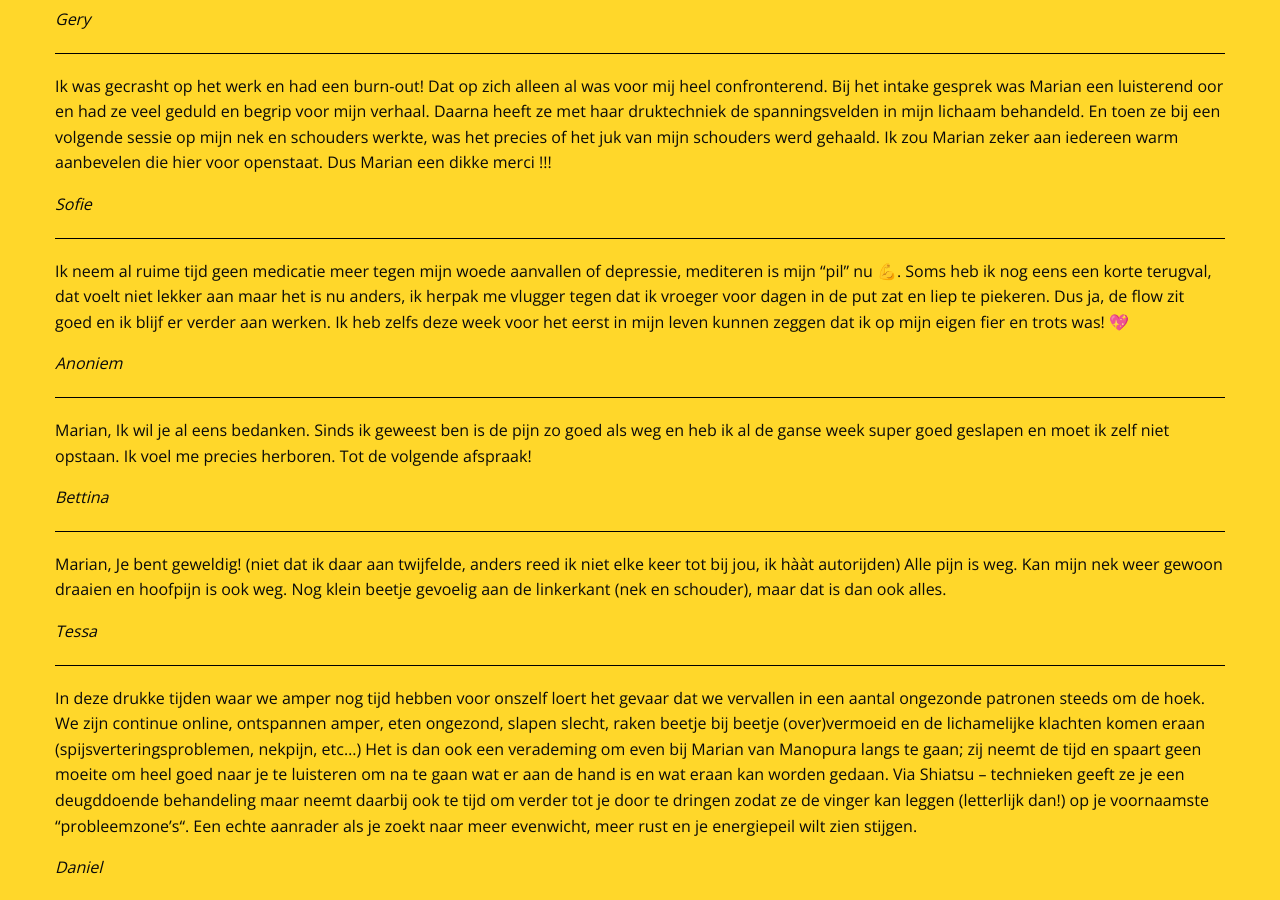
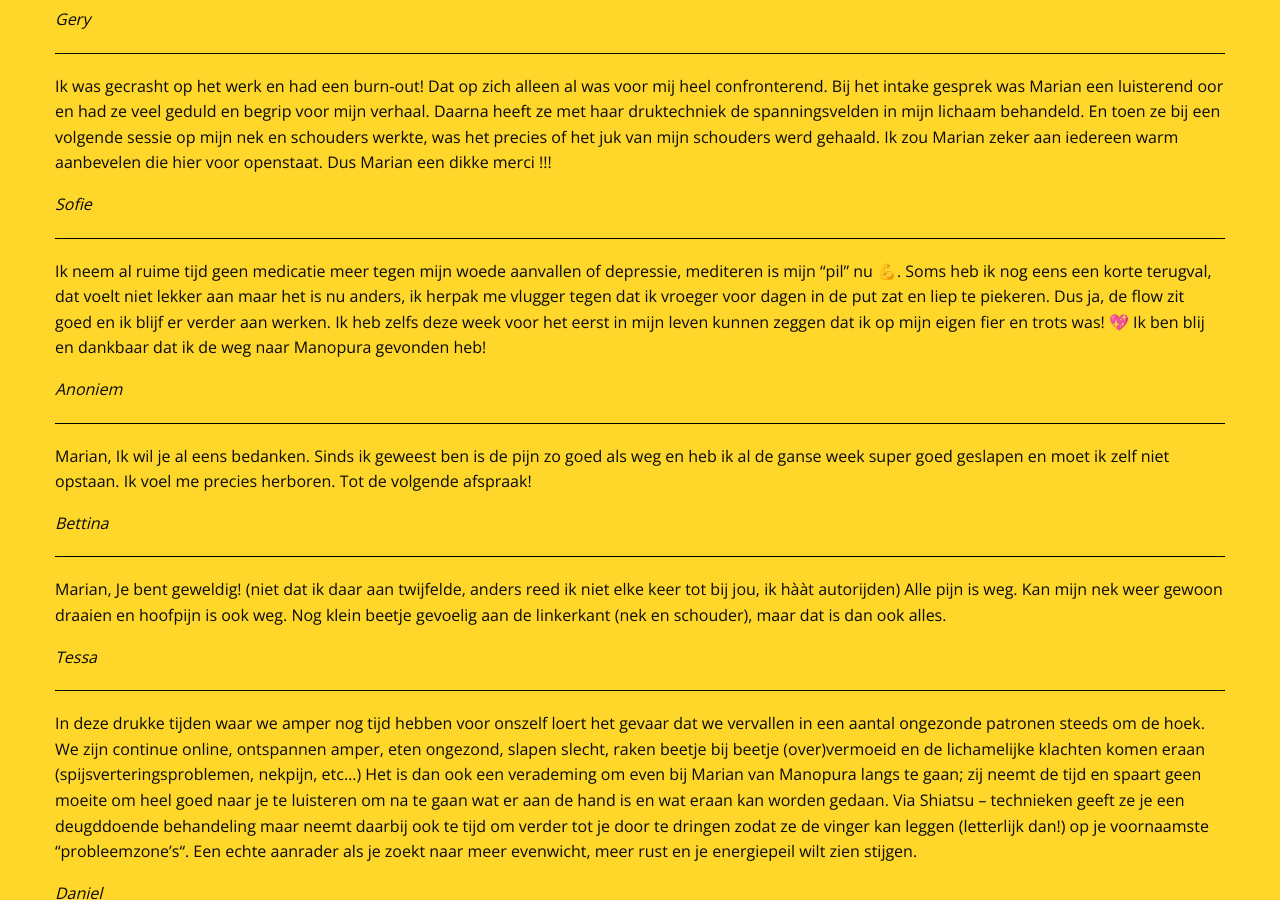
Before and after one commit to manopura/manopura.github.io, a Jekyll site: the page built from Getuigenissen.md, in a window 1280 px wide and 900 px high, scrolled down 942 px. Built offline with Jekyll 4.4.1, drawn with Linux system fonts in a browser that asks for light colours; nearby versions of some CDN libraries; our own code applies the rules of GitHub Pages for plain Markdown files.

Commit message:
Update Getuigenissen.md

```diff
--- a/Getuigenissen.md
+++ b/Getuigenissen.md
@@ -46,7 +46,7 @@
 
 ---
 
-Ik neem al ruime tijd geen medicatie meer tegen mijn woede aanvallen of depressie, mediteren is mijn "pil" nu 💪. Soms heb ik nog eens een korte terugval, dat voelt niet lekker aan maar het is nu anders, ik herpak me vlugger tegen dat ik vroeger voor dagen in de put zat en liep te piekeren. Dus ja, de flow zit goed en ik blijf er verder aan werken. Ik heb zelfs deze week voor het eerst in mijn leven kunnen zeggen dat ik op mijn eigen fier en trots was! 💖
+Ik neem al ruime tijd geen medicatie meer tegen mijn woede aanvallen of depressie, mediteren is mijn "pil" nu 💪. Soms heb ik nog eens een korte terugval, dat voelt niet lekker aan maar het is nu anders, ik herpak me vlugger tegen dat ik vroeger voor dagen in de put zat en liep te piekeren. Dus ja, de flow zit goed en ik blijf er verder aan werken. Ik heb zelfs deze week voor het eerst in mijn leven kunnen zeggen dat ik op mijn eigen fier en trots was! 💖 Ik ben blij en dankbaar dat ik de weg naar Manopura gevonden heb!
 
 *Anoniem*
 
```
